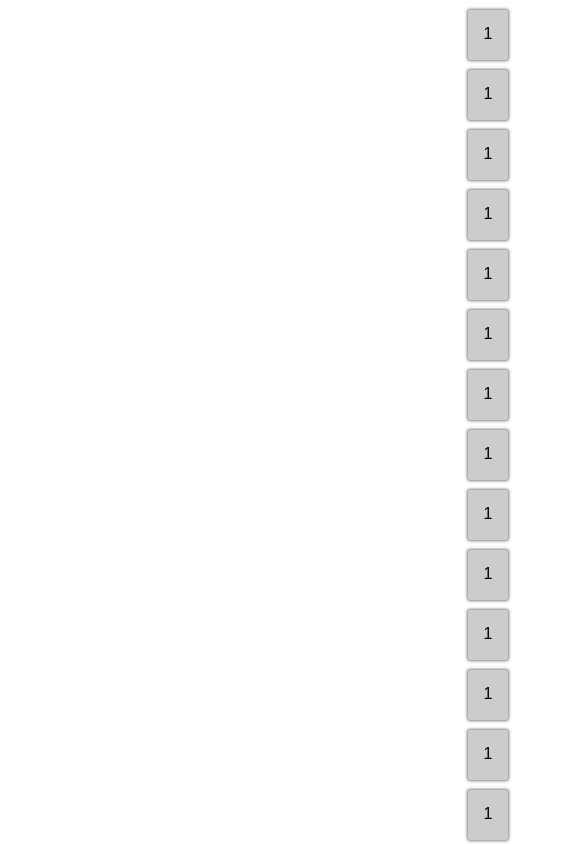
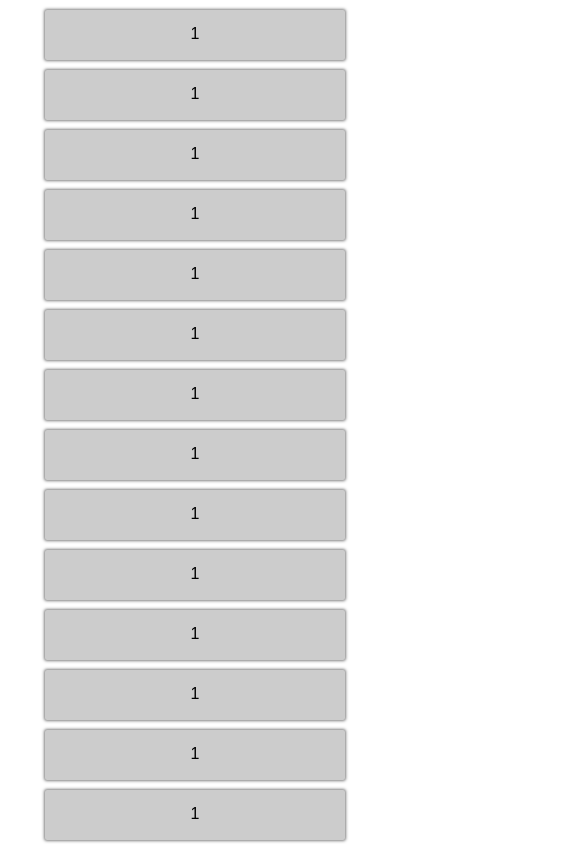
Before and after one commit to PublicAutopsy/Back-Talk-GS, a plain HTML site: page demo16.html in a window 390 px wide. Shown: the top 844 px of the page, 585 px wide, since content can reach past the window. Drawn offline with Linux system fonts and the light colour scheme.

Commit message:
Makin it better all the time

```diff
--- a/backtalk.scss
+++ b/backtalk.scss
@@ -32,7 +32,7 @@ $cols:16;
 $tablet_portrait_size:768px;
 $all_mobile_size: $tablet_portrait_size - 1;
 $phone_landscape_size:480px;
-$phone_portrait_size: $phone_landscape_size -1;
+$phone_portrait_size: $phone_landscape_size - 1;
 //Mobile Columns Sizes
 $phone_landscape_col:420px;
 $phone_portrait_col:300px;
@@ -40,8 +40,8 @@ $phone_portrait_col:300px;
 
 //Sets the margin space for each Side of the columns unit
 @mixin margins{
-	$margin: 0px #{$margin_space/2}px 0px #{$margin_space/2}px;
-	margin:$margin;
+	margin-left:#{$margin_space/2}px;
+  margin-right:#{$margin_space/2}px;
 }
 
 //Media calls made as a mixin
@@ -73,31 +73,31 @@ $phone_portrait_col:300px;
 }
 .columns{
 	@include margins;
-	@include respond-to(all_mobile){float:none;margin:auto;}
+	@include respond-to(all_mobile){float:none;margin-left:auto;margin-right:auto;}
 	float:left;
 }
 .alpha{
-	@include respond-to(desktop){margin: 0px #{$margin_space}px 0px 0px !important;}
-	@include respond-to(tablet_portrait){margin: 0px #{$margin_space}px 0px 0px !important;}
+	@include respond-to(desktop){margin-right:#{$margin_space}px !important;}
+	@include respond-to(tablet_portrait){margin-right: #{$margin_space}px !important;}
 }
 .omega{
 
-	@include respond-to(desktop){margin: 0px 0px 0px #{$margin_space}px !important;}
-	@include respond-to(tablet_portrait){margin: 0px 0px 0px #{$margin_space}px !important;}
+	@include respond-to(desktop){margin-left: #{$margin_space}px !important;}
+	@include respond-to(tablet_portrait){margin-left:#{$margin_space}px !important;}
 }
 @for $i from 1 through $cols {
 	$col_width: $full_width/$cols*$i  -  $margin_space;
   .container .span-#{$i}.columns {
   		width: #{$col_width};
   		@include respond-to(phone_portrait) {
-          width: #{$phone_landscape_col};
+          width: #{$phone_portrait_col};
   		}
   		@include respond-to(phone_landscape) {
            width: #{$phone_landscape_col};
   		}
   		@include respond-to(tablet_portrait) {
-  				$col_width: 768/$cols*$i  -  $margin_space;
-  			  width: #{$col_width}px;
+  				$col_width: $tablet_portrait_size/$cols*$i  -  $margin_space;
+  			  width: #{$col_width};
   		}
   }
 }
--- a/demo16.html
+++ b/demo16.html
@@ -8,8 +8,8 @@
 		height:35px;
 		padding-top: 15px;
 		background-color: #ccc;
-		margin-top:10px !important;
-		margin-bottom: 10px !important;
+		margin-top:10px;
+		margin-bottom: 10px;
 		box-shadow: 0px 0px 3px 1px rgba(0,0,0, .5);
 		border-radius: 2px;
 		font-family: sans-serif;
```
Also changed, not shown: backtalk.css.
